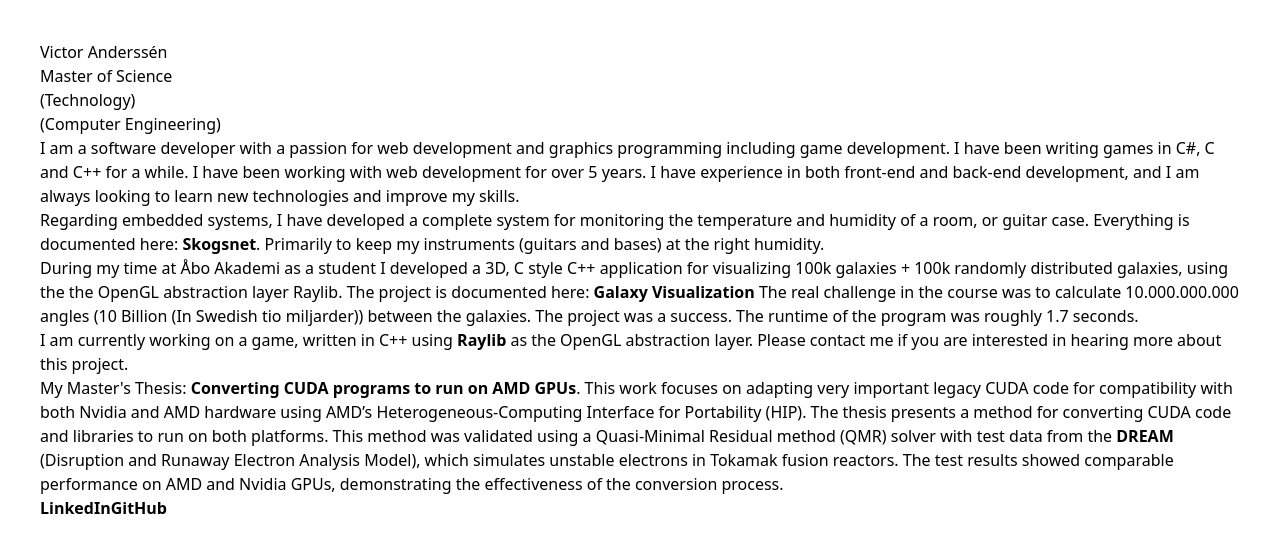
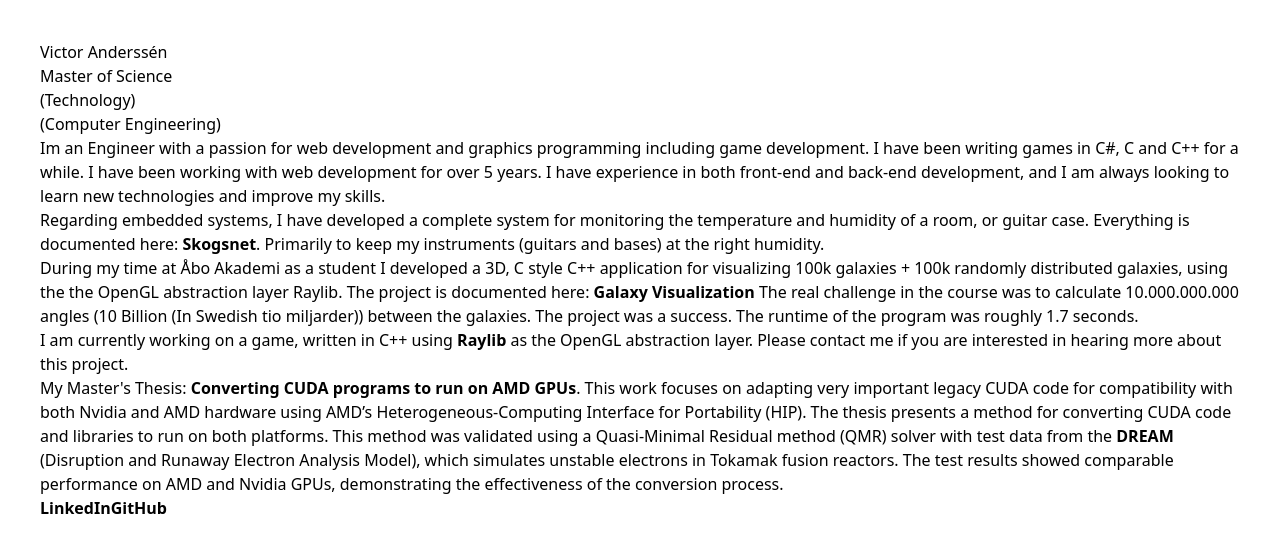
Before and after one commit to Avicted/victoranderssen.com-2024, a React (Vite) app: page / in a window 1280 px wide. Shown: the top 552 px of the page. Built offline with nearby package versions, Linux system fonts and the light colour scheme.

Commit message:
Really -> engineer

```diff
--- a/src/App.tsx
+++ b/src/App.tsx
@@ -28,7 +28,7 @@
 
           <div className="mt-16">
             <p className="text-md font-medim text-justify leading-relaxed">
-              I am a software developer with a passion for web development and graphics programming including game development. I have been writing games in C#, C and C++ for a while. I have been working with web development for over 5 years. I have experience in both front-end and back-end development, and I am always looking to learn new technologies and improve my skills.
+              Im an Engineer with a passion for web development and graphics programming including game development. I have been writing games in C#, C and C++ for a while. I have been working with web development for over 5 years. I have experience in both front-end and back-end development, and I am always looking to learn new technologies and improve my skills.
             </p>
 
             <p className="mt-8 text-md font-medim text-justify leading-relaxed">
```
